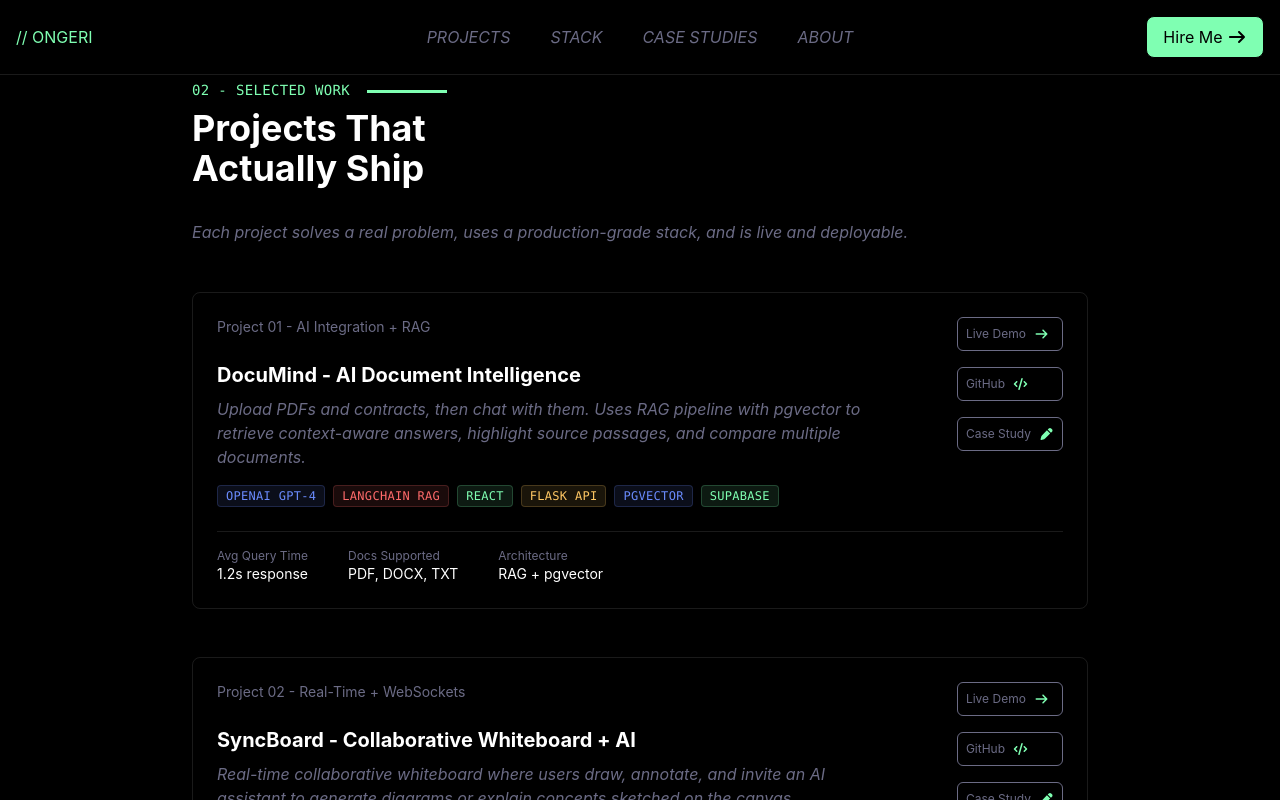
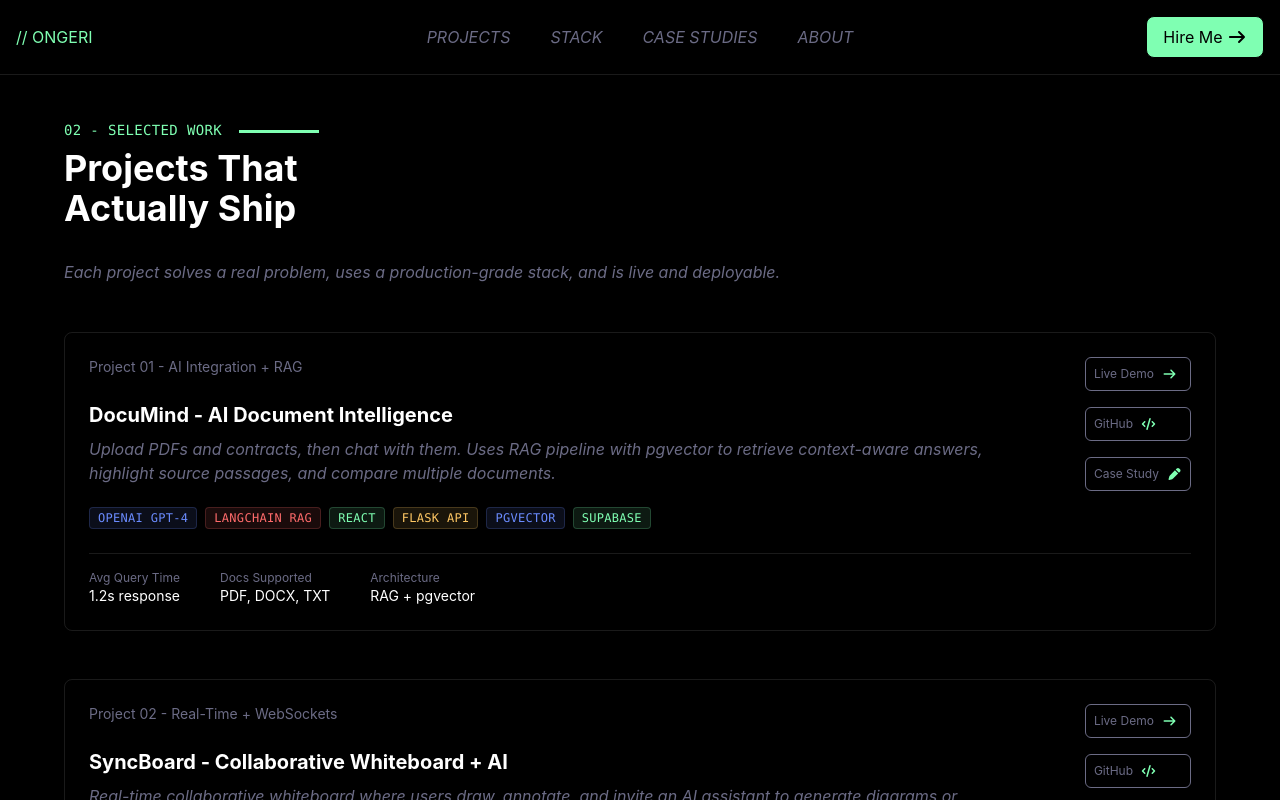
Before and after one commit to Ongeri123/Ongeri, a React (Vite) app: page /projects in a window 1280 px wide. Shown: the top 800 px of the page. Built offline with nearby package versions, Linux system fonts and the light colour scheme; a web font is replaced by a local one.

Commit message:
add a margin top for the page and increase the project width

```diff
--- a/src/components/Projects.jsx
+++ b/src/components/Projects.jsx
@@ -3,7 +3,7 @@ import { FontAwesomeIcon } from '@fortawesome/react-fontawesome';
 import { faArrowRight, faPen, faCode } from "@fortawesome/free-solid-svg-icons";
 
 const ProjectCard = ({ project }) => (
-  <div className="mt-12 p-4 md:p-6 border border-white/10 rounded-lg w-full max-w-4xl">
+  <div className="mt-12 p-4 md:p-6 border border-white/10 rounded-lg w-full max-w-6xl">
     <div className="flex flex-col md:flex-row md:justify-between gap-4">
       <div className="flex flex-col gap-2 flex-1">
         <p className="text-muted text-sm pb-4">{project.label}</p>
@@ -136,8 +136,8 @@ const Projects = () => {
   ];
 
   return (
-    <div className="pt-20 px-4 flex justify-center pb-12">
-      <div className="flex flex-col items-start">
+    <div className="mt-10 pt-20 px-4 flex justify-center pb-12">
+      <div className="flex flex-col items-start w-full max-w-6xl">
         <p className="text-accent font-mono text-sm tracking-wide mb-2">02 - SELECTED WORK <span style={{borderBottom: 'solid #7fffb2', display: 'inline-block', width: '80px', verticalAlign: 'middle', marginLeft: '8px'}}></span></p>
         <h2 className="text-4xl text-white font-bold mb-8">Projects That<br/> Actually Ship</h2>
         <p className="text-muted italic font-body">Each project solves a real problem, uses a production-grade stack, and is live and deployable.</p>
```
